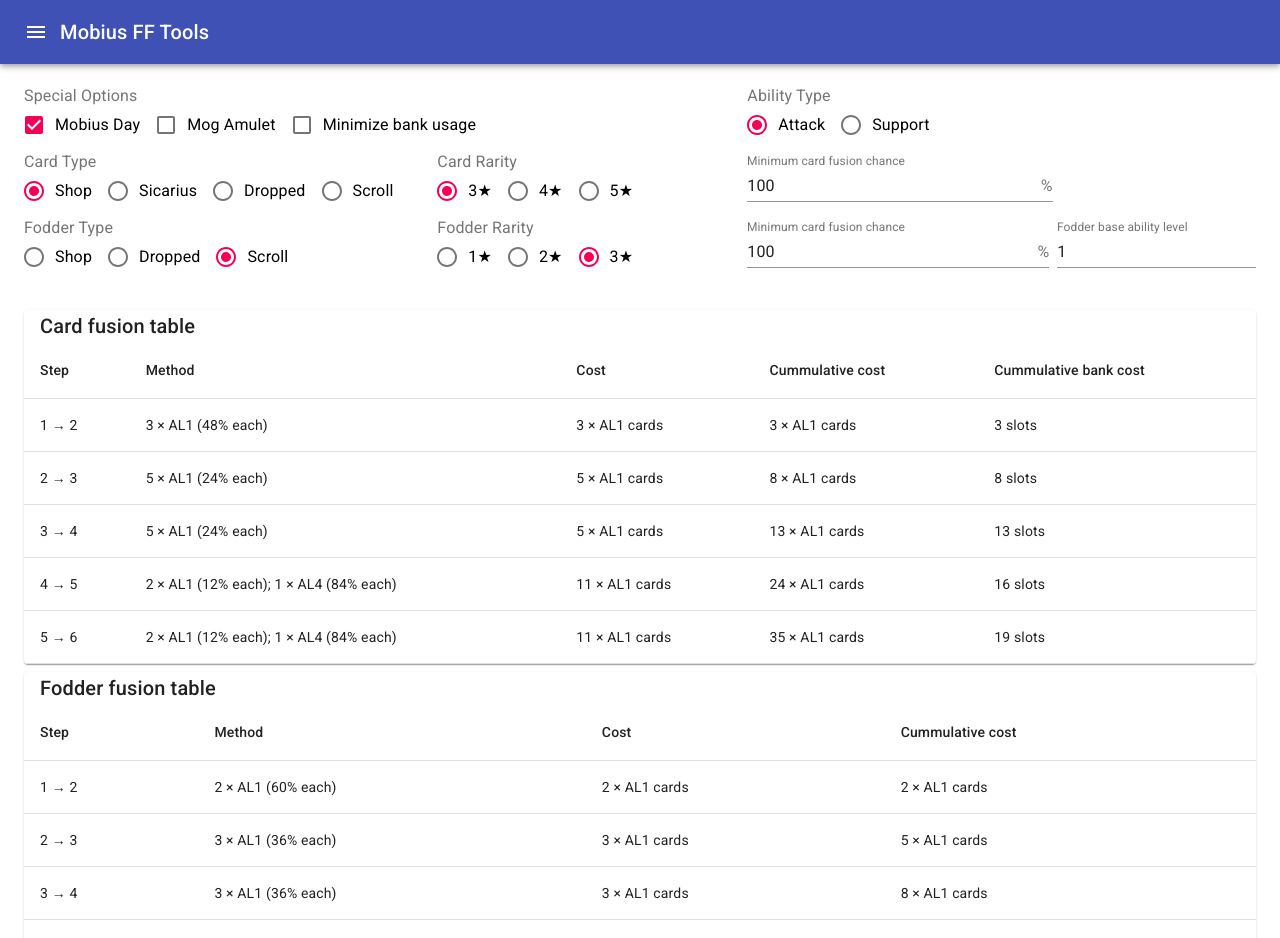
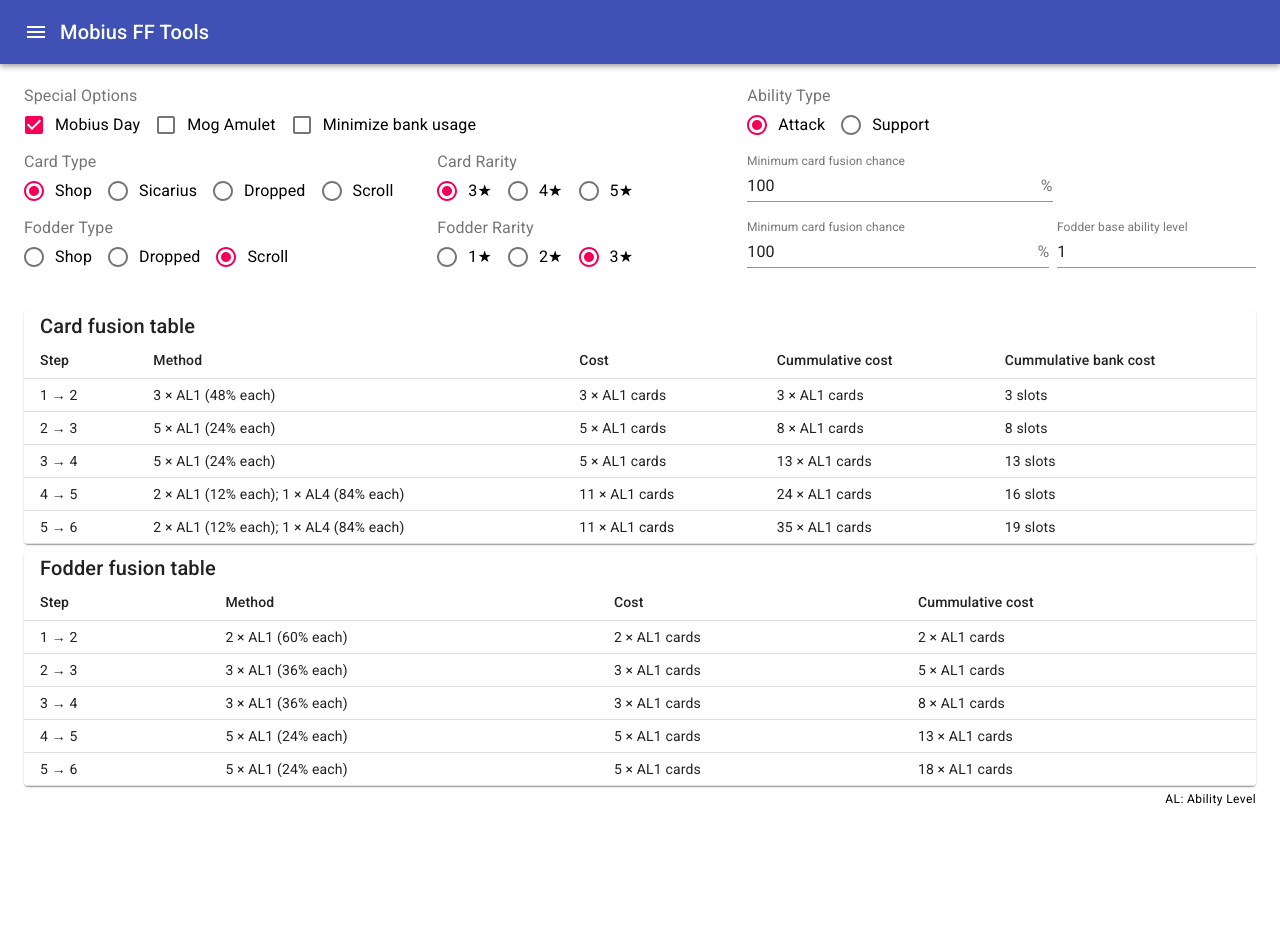
Before and after one commit to Zekareisoujin/mff-tools, a React app: page /#/fusion in a window 1280 px wide. Shown: the top 938 px of the page. After the commit the page ends 810 px from the top, so only its background shows below. Built offline with nearby package versions, Linux system fonts and the light colour scheme.

Commit message:
chore: minor styling

```diff
--- a/src/component/FusionControlPanel.js
+++ b/src/component/FusionControlPanel.js
@@ -61,7 +61,7 @@
 
   const specialOption = (
     <FormControl>
-      <FormLabel>Special Options</FormLabel>
+      <FormLabel focused={false}>Special Options</FormLabel>
       <FormGroup row>
         {otherOption.map((value, index) => {
           return (
@@ -84,7 +84,7 @@
 
   const abilityTypeOption = (
     <FormControl>
-      <FormLabel>Ability Type</FormLabel>
+      <FormLabel focused={false}>Ability Type</FormLabel>
       <RadioGroup
         value={state[optionControlGroup.abilityType]}
         name={optionControlGroup.abilityType}
@@ -107,7 +107,7 @@
 
   const cardTypeOption = (
     <FormControl>
-      <FormLabel>Card Type</FormLabel>
+      <FormLabel focused={false}>Card Type</FormLabel>
       <RadioGroup
         value={state[optionControlGroup.cardType]}
         name={optionControlGroup.cardType}
@@ -130,7 +130,7 @@
 
   const cardRarityOption = (
     <FormControl>
-      <FormLabel>Card Rarity</FormLabel>
+      <FormLabel focused={false}>Card Rarity</FormLabel>
       <RadioGroup
         value={state[optionControlGroup.cardRarity]}
         name={optionControlGroup.cardRarity}
@@ -155,7 +155,7 @@
 
   const fodderTypeOption = (
     <FormControl>
-      <FormLabel>Fodder Type</FormLabel>
+      <FormLabel focused={false}>Fodder Type</FormLabel>
       <RadioGroup
         value={state[optionControlGroup.fodderType]}
         name={optionControlGroup.fodderType}
@@ -180,7 +180,7 @@
 
   const fodderRarityOption = (
     <FormControl>
-      <FormLabel>Fodder Rarity</FormLabel>
+      <FormLabel focused={false}>Fodder Rarity</FormLabel>
       <RadioGroup
         value={state[optionControlGroup.fodderRarity]}
         name={optionControlGroup.fodderRarity}
--- a/src/component/FusionRateTable.js
+++ b/src/component/FusionRateTable.js
@@ -19,6 +19,11 @@
   },
   tableTitle: {
     paddingLeft: theme.spacing(2)
+  },
+  rightCaptionContainer: {
+    display: 'flex',
+    justifyContent: 'flex-end',
+    paddingTop: theme.spacing(0.5)
   }
 }));
 
@@ -118,7 +123,7 @@
         <Typography variant="h6" className={classes.tableTitle}>
           Card fusion table
         </Typography>
-        <Table>
+        <Table size="small">
           <TableHead>
             <TableRow>
               <TableCell>Step</TableCell>
@@ -143,7 +148,7 @@
         <Typography variant="h6" className={classes.tableTitle}>
           Fodder fusion table
         </Typography>
-        <Table>
+        <Table size="small">
           <TableHead>
             <TableRow>
               <TableCell>Step</TableCell>
@@ -163,6 +168,11 @@
           </TableBody>
         </Table>
       </Paper>
+      <div className={classes.rightCaptionContainer}>
+        <Typography variant="caption" align="right">
+          AL: Ability Level
+        </Typography>
+      </div>
     </div>
   );
 };
--- a/src/screen/FusionCalculator.js
+++ b/src/screen/FusionCalculator.js
@@ -3,6 +3,7 @@
 import computeFusionTable from '../util/fusionCalc';
 import { abilityType, fusionTable } from '../data/fusionConfig';
 import { makeStyles } from '@material-ui/core/styles';
+import { Typography } from '@material-ui/core';
 
 const useStyles = makeStyles(theme => ({
   panel: {
```
